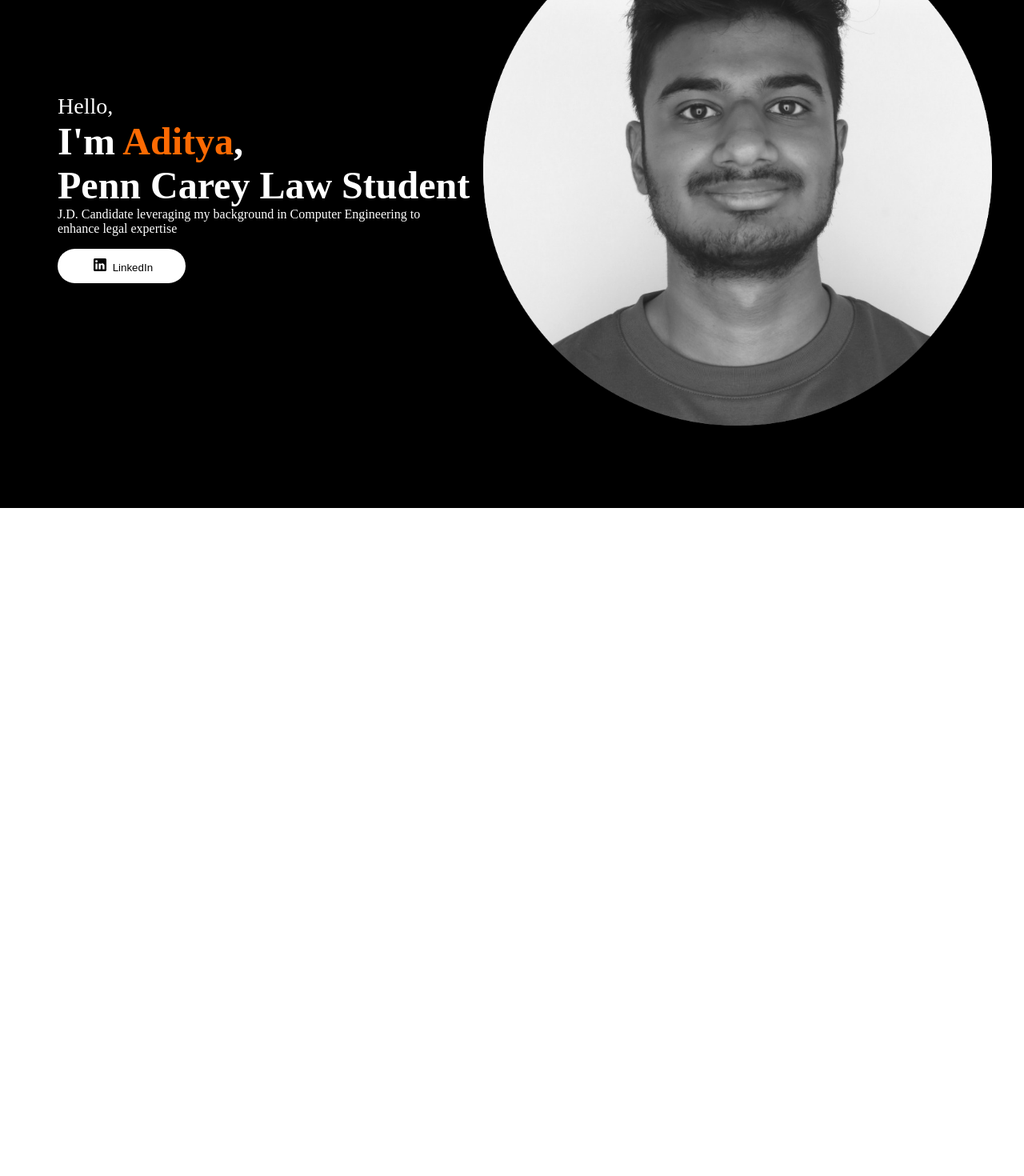
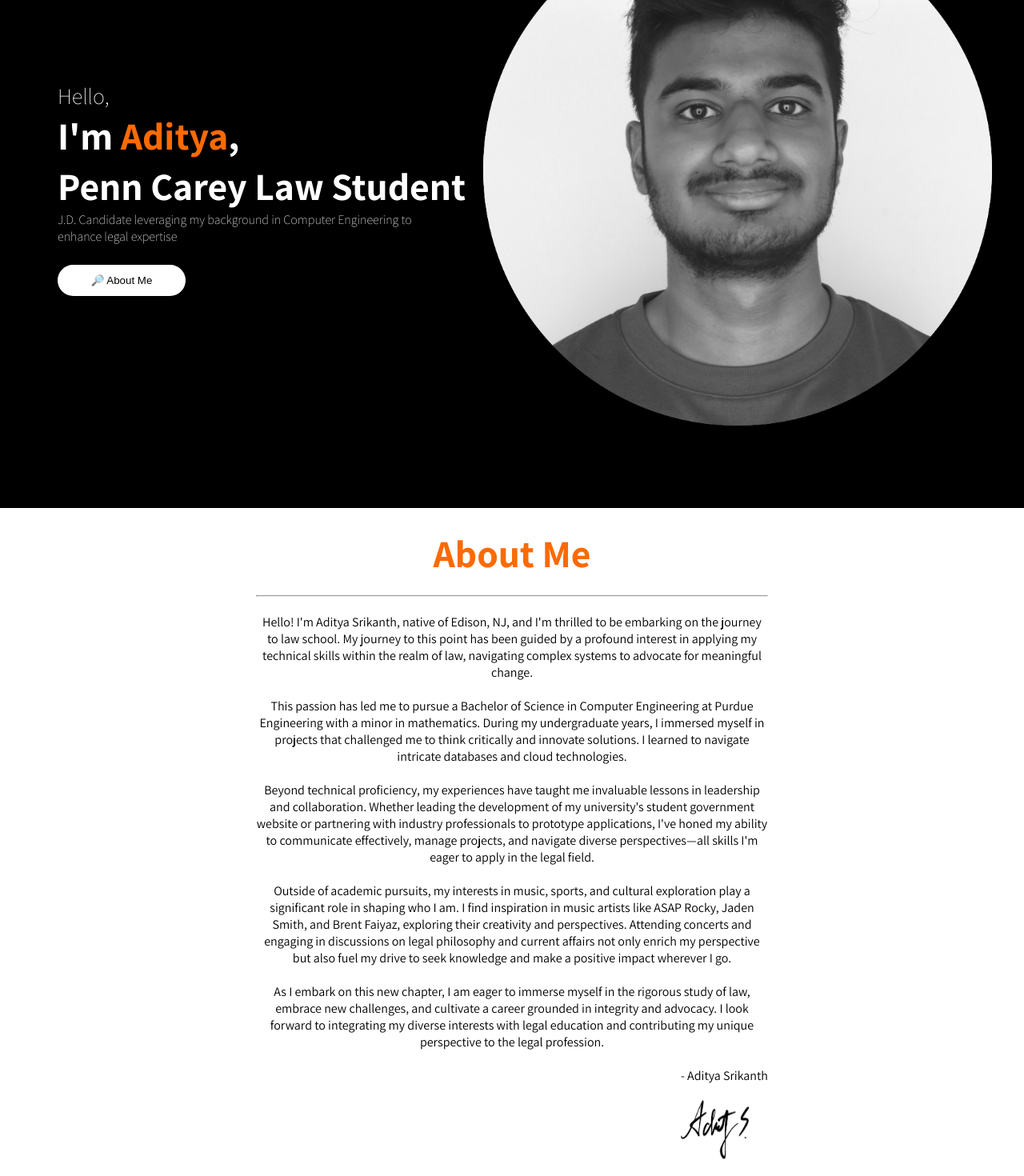
Before and after one commit to AdityaSri11/port, a React (Create React App) app in the folder port/: page / in a window 1280 px wide. Shown: the part 220-1690 px from the top of the page at 80% size. Before the commit the page ends 855 px from the top, so only its background shows below. Built offline with nearby package versions, Linux system fonts and the light colour scheme; a web font is replaced by a local one.

Commit message:
about me done

```diff
--- a/port/public/index.html
+++ b/port/public/index.html
@@ -16,6 +16,9 @@
     -->
     <link rel="manifest" href="%PUBLIC_URL%/manifest.json" />
     <link rel="stylesheet" href="https://fonts.googleapis.com/css2?family=Circe:wght@400;700&display=swap">
+    <link rel="preconnect" href="https://fonts.googleapis.com">
+    <link rel="preconnect" href="https://fonts.gstatic.com" crossorigin>
+    <link href="https://fonts.googleapis.com/css2?family=Assistant:wght@200..800&display=swap" rel="stylesheet">
     <!--
       Notice the use of %PUBLIC_URL% in the tags above.
       It will be replaced with the URL of the `public` folder during the build.
@@ -33,6 +36,7 @@
         box-sizing: border-box;
         /* background-color: black; */
         scroll-behavior: smooth;
+        font-family: "Assistant", sans-serif;
       }
     </style>
   </head>
--- a/port/src/comps/home/Home.jsx
+++ b/port/src/comps/home/Home.jsx
@@ -2,8 +2,8 @@ import React from 'react';
 import './home.css';
 
 import bg from '../../assets/circle_aditya.png';
-import ln from '../../assets/linkedinLogo.png';
-import pd from '../../assets/purdue.jpeg';
+import ln from '../../assets/about.png';
+import sg from '../../assets/sg.jpg';
 
 const Home = () => {
 
@@ -18,9 +18,10 @@ const Home = () => {
                         <p className="introP">J.D. Candidate leveraging my background in Computer Engineering to <br />enhance legal expertise</p>
                         {/* <div className="break"><br /></div> */}
 
-                        <a href="https://www.linkedin.com/in/aditya-srikanth-472540117/">
+                        <a href="#about">
                             <button className="btn">
-                                <img className="ln" src= {ln} alt="Button Icon"/> LinkedIn
+                                {/* <img className="ln" src= {ln} alt="Button Icon"/> About Me */}
+                                🔎 About Me
                             </button>
                         </a>
 
@@ -31,6 +32,30 @@ const Home = () => {
                 <img src={bg} alt="Profile" className="bg" />
             </div>
 
+            <section className="about" id="about">
+
+                <h1 className='heading'>About Me</h1>
+                <br />
+                <hr></hr>
+                <br />
+
+                <div className="container_text">
+                    <p className='text'>Hello! I'm Aditya Srikanth, native of Edison, NJ, and I'm thrilled to be embarking on the journey to law school. My journey to this point has been guided by a profound interest in applying my technical skills within the realm of law, navigating complex systems to advocate for meaningful change.</p>
+                    <br />
+                    <p className='text'>This passion has led me to pursue a Bachelor of Science in Computer Engineering at Purdue Engineering with a minor in mathematics. During my undergraduate years, I immersed myself in projects that challenged me to think critically and innovate solutions. I learned to navigate intricate databases and cloud technologies.  </p>
+                    <br />
+                    <p className="text">Beyond technical proficiency, my experiences have taught me invaluable lessons in leadership and collaboration. Whether leading the development of my university's student government website or partnering with industry professionals to prototype applications, I've honed my ability to communicate effectively, manage projects, and navigate diverse perspectives—all skills I'm eager to apply in the legal field.</p>
+                    <br />
+                    <p className="text">Outside of academic pursuits, my interests in music, sports, and cultural exploration play a significant role in shaping who I am. I find inspiration in music artists like ASAP Rocky, Jaden Smith, and Brent Faiyaz, exploring their creativity and perspectives. Attending concerts and engaging in discussions on legal philosophy and current affairs not only enrich my perspective but also fuel my drive to seek knowledge and make a positive impact wherever I go.</p>
+                    <br />
+                    <p className="text">As I embark on this new chapter, I am eager to immerse myself in the rigorous study of law, embrace new challenges, and cultivate a career grounded in integrity and advocacy. I look forward to integrating my diverse interests with legal education and contributing my unique perspective to the legal profession.</p>
+                    <br />
+                    <p className="sig">- Aditya Srikanth</p>
+
+                    <img src={ sg } alt="" className="sigpic" />
+                </div>
+
+            </section>
 
         </section>
 
--- a/port/src/comps/home/home.css
+++ b/port/src/comps/home/home.css
@@ -110,3 +110,46 @@
     margin: 0 0.25rem;
     height: 1rem;
 }
+
+
+.heading{
+    padding-top: 25px;
+    text-align: center;
+    font-size: 3rem;
+    font-weight: 700;
+    color: #FC6A03;
+}
+
+
+hr{
+    width: 50%;
+    height: 1px;
+    background-color: black;
+    margin: 0 auto;
+}
+
+
+.container_text{
+
+    @media (max-width: 768px){
+       width: 75%
+    }
+
+    width: 50%;
+    margin: 0 auto;
+
+    .text{
+        text-align: center;
+    }
+
+    .sig{
+        text-align: end;
+    }
+}
+
+.sigpic{
+    height: 120px;
+    width: 120px;
+    justify-content: end;
+    float: right;
+}
--- a/port/src/comps/nav/navbar.jsx
+++ b/port/src/comps/nav/navbar.jsx
@@ -18,7 +18,7 @@ const Nav = styled.nav`
 
     .logo {
         text-decoration: none;
-        font-family: cursive;
+        font-family: cursive !important;
         height: 100px;
         line-height: 50px;
         text-align: center;
@@ -49,7 +49,7 @@ const Navbar = () => {
     return (
         <Nav>
             <div className="logo">
-                <a href="/"><h1>AS</h1></a>
+                <a href="/"><h1 style={{ fontFamily: 'cursive', fontWeight: 1000 }}>Aditya S.</h1></a>
             </div>
             <Burger />
         </Nav>
```
Also changed, not shown: port/src/App.js (+1 -16 lines), port/src/assets/about.png (added), port/src/assets/sg.jpg (added), port/src/comps/timeline/timeline.css (line endings or trailing spaces).
